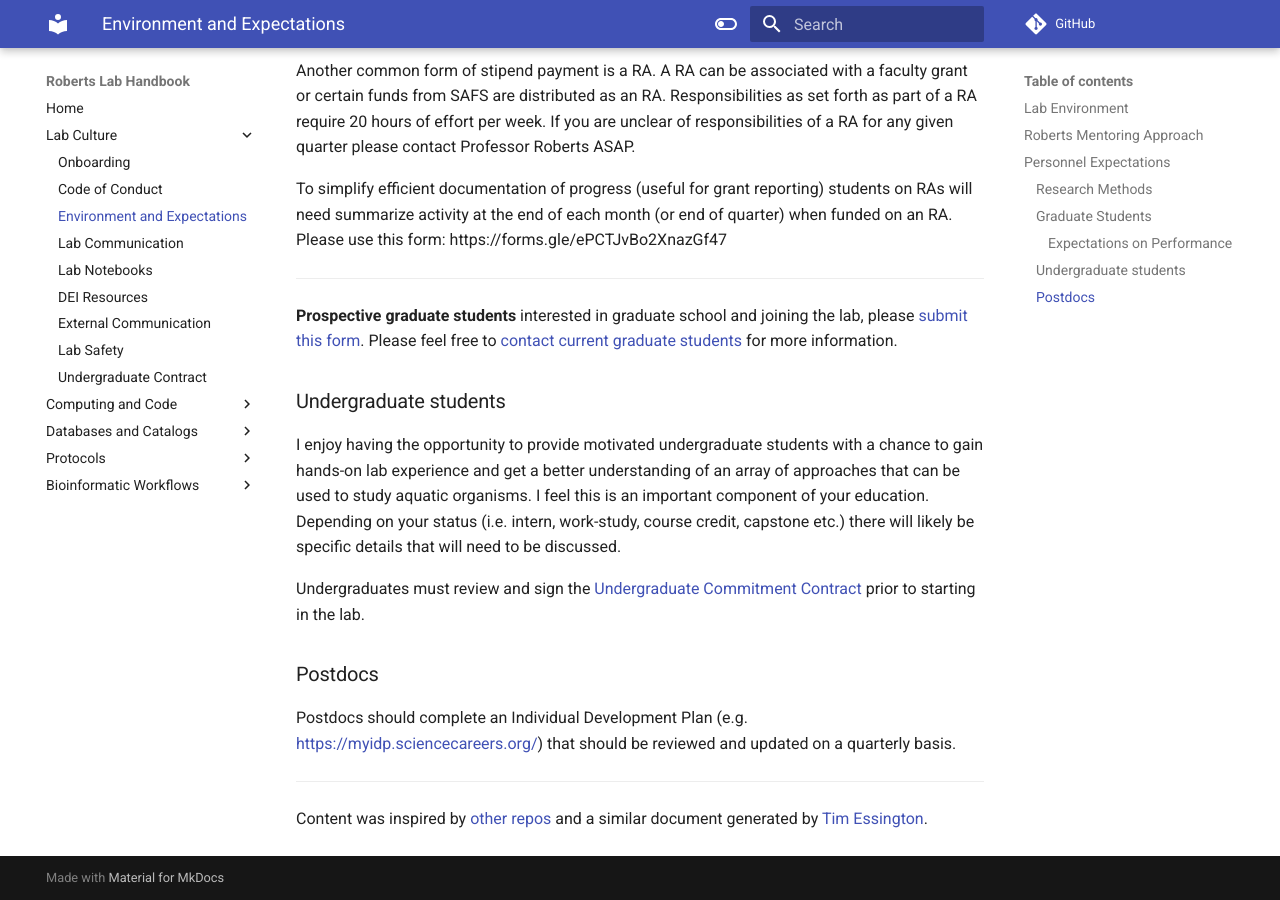
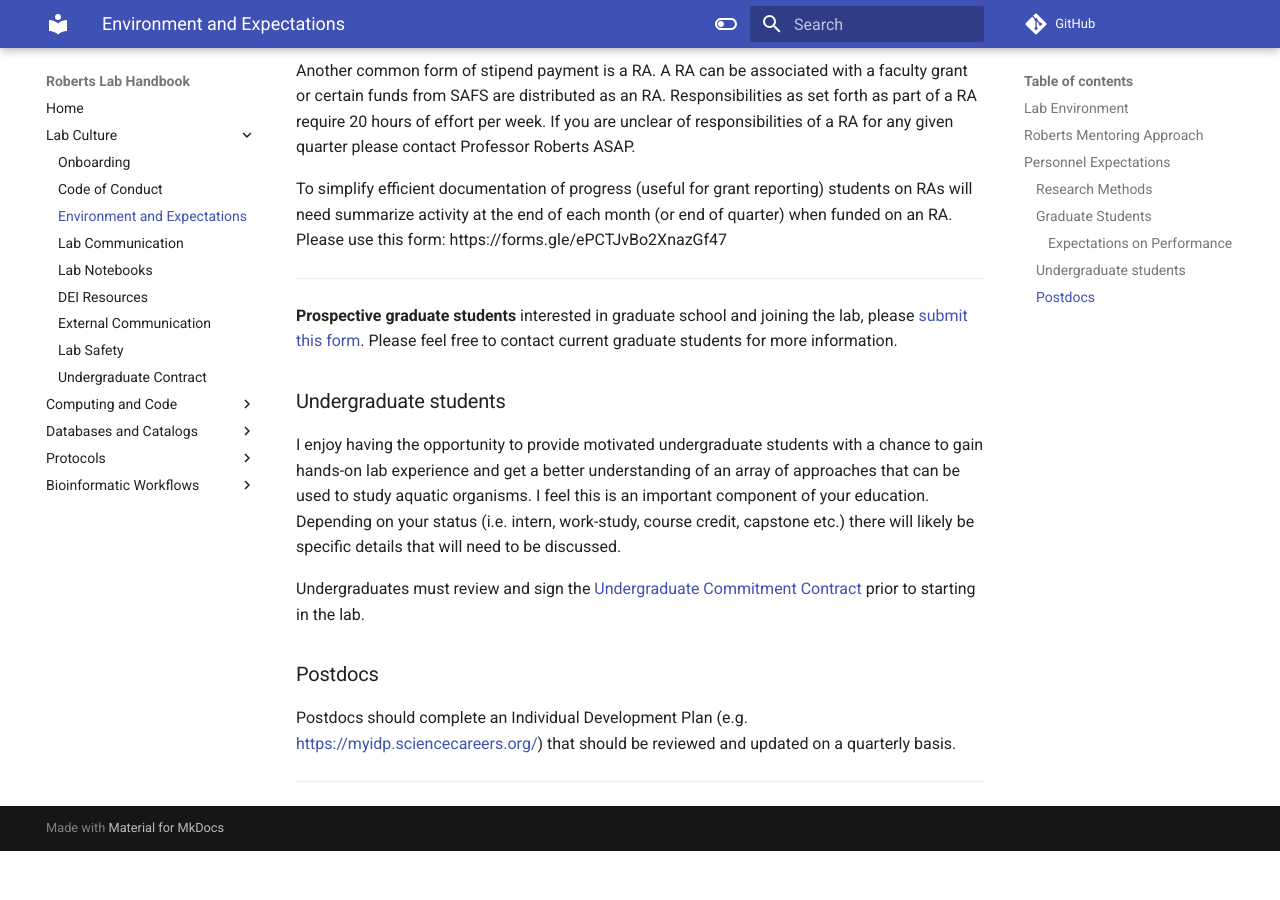
Before and after one commit to RobertsLab/resources, an MkDocs documentation site: the page built from docs/Environment-and-Expectations.md, in a window 1280 px wide and 900 px high, scrolled down 3803 px. Built offline with MkDocs 1.6.1 and Material for MkDocs 9.7.7, drawn with Linux system fonts in a browser that asks for light colours; comment, search, counter and statistics services are not loaded; after the commit the page ends 4654 px from its top, so only the background shows below that; some of the changed lines change nothing that is shown.

Commit message:
clean exp

```diff
--- a/docs/Environment-and-Expectations.md
+++ b/docs/Environment-and-Expectations.md
@@ -75,7 +75,7 @@ To simplify efficient documentation of progress (useful for grant reporting) stu
 
 ---
 
-**Prospective graduate students** interested in graduate school and joining the lab, please [submit this form](https://goo.gl/forms/kqG2jtVa0xWwKcW23). Please feel free to [contact current graduate students](http://faculty.washington.edu/sr320/?page_id=505) for more information.
+**Prospective graduate students** interested in graduate school and joining the lab, please [submit this form](https://goo.gl/forms/kqG2jtVa0xWwKcW23). Please feel free to contact current graduate students for more information.
 
 ### Undergraduate students
 
@@ -87,6 +87,4 @@ Undergraduates must review and sign the [Undergraduate Commitment Contract](http
 
 Postdocs should complete an Individual Development Plan (e.g. <https://myidp.sciencecareers.org/>) that should be reviewed and updated on a quarterly basis.
 
-------------------------------------------------------------------------
-
-Content was inspired by [other](https://github.com/WhitakerLab/Onboarding) [repos](https://github.com/BikLab/lab-onboarding) and a similar document generated by [Tim Essington](https://fish.uw.edu/faculty/tim-essington/).
+--------------------------------------------------------------
```
